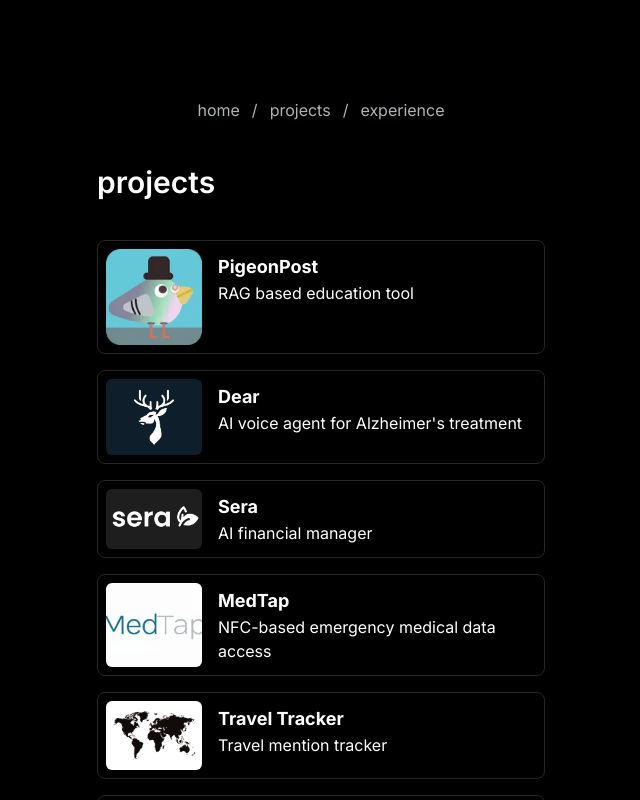
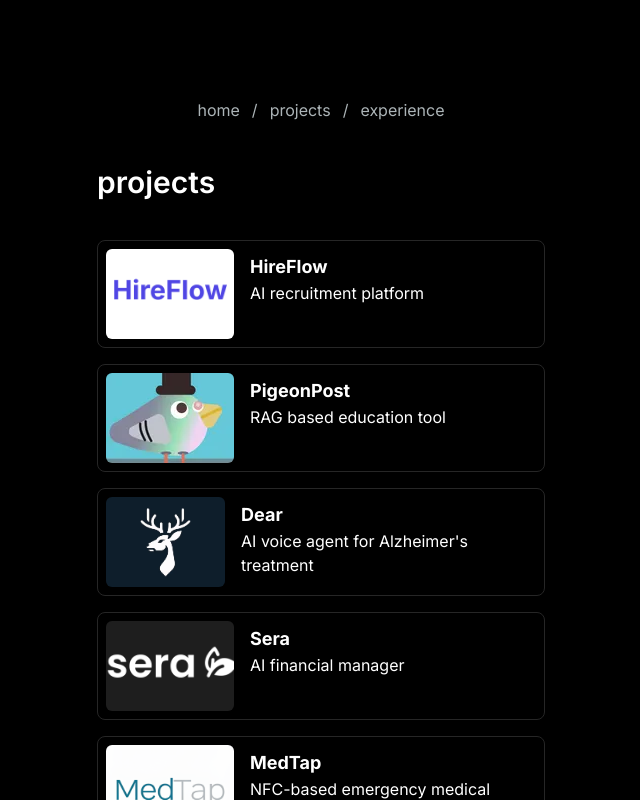
Before and after one commit to k-kochhar/portfolio, a Next.js app: page /projects in a window 1280 px wide. Shown: the top 800 px of the page, without its empty margins (319-959 px from the left). Built offline with nearby package versions, Linux system fonts and the light colour scheme.

Commit message:
[feat] added hoyahack + updated xp

```diff
--- a/app/components/Hero.js
+++ b/app/components/Hero.js
@@ -28,7 +28,7 @@ export function Hero() {
 						CS + ML @ University of Maryland
 					</h2>
                     <h2 className="text-md sm:text-xl font-semi mb-2 text-white">
-						4x Hackathon Winner
+						5x Hackathon Winner
 					</h2>
 					<p className="text-sm sm:text-md lg:w-96 sm:w-full mr-auto">
 						I&apos;m passionate about leveraging technology to solve real-world
--- a/app/experience/ExpCard.js
+++ b/app/experience/ExpCard.js
@@ -9,29 +9,29 @@ import { useState } from "react";
 export default function ExpCard({ data }) {
     const [isExpanded, setIsExpanded] = useState(false);
     return (
-        <div className="text-white max-w-md shadow-2xl rounded-lg transition-all p-2 pr-4 duration-300 ease-in-out border border-neutral-800 hover:border-white">
+        <div className="text-white w-[448px] min-h-[90px] shadow-2xl rounded-lg transition-all p-2 pr-4 duration-300 ease-in-out border border-neutral-800 hover:border-white">
 			{/* Static content */}
 			<div
-				className="flex overflow-hidden cursor-pointer"
+				className="flex overflow-hidden cursor-pointer h-[90px]"
 				onClick={() => setIsExpanded(!isExpanded)}
 			>
 				<Image
 					src={data.image}
 					alt="Project Thumbnail"
 					width={96}
-					height={0}
-					className="object-cover rounded-md"
+					height={60}
+					className="object-cover rounded-md w-32 h-18"
 				/>
 				<div className="pl-4 p-1">
-					<h2 className="text-lg text-white font-bold">{data.title}</h2>
-					<h2 className="text-md">{data.short}</h2>
+					<h2 className="text-lg text-white font-bold truncate">{data.title}</h2>
+					<h2 className="text-md line-clamp-2">{data.short}</h2>
 				</div>
 			</div>
 
 			{/* Expanded content */}
 			<div
 				className={`transition-all duration-500 ease-in-out overflow-hidden ${
-					isExpanded ? "max-h-[500px] opacity-100" : "max-h-0 opacity-0"
+					isExpanded ? "max-h-[800px] opacity-100 mt-4" : "max-h-0 opacity-0"
 				}`}
 			>
 				{isExpanded && (
--- a/app/experience/page.js
+++ b/app/experience/page.js
@@ -8,21 +8,21 @@ const project_data = [
 	{
 		data: {
 			id: 2,
-			title: "Software Engineer",
-			image: "/newEngauge.png",
+			title: "Founding Engineer",
+			image: "/Engauge.png",
 			description:
 				"Engauge is a platform designed to enhance student engagement by analyzing lecture interactions and providing summaries of engagement metrics, confusion areas, and more.",
             short: "Engauge",
 			contribution:
 				"I built a data pipeline for processing student engagement data, implemented NLP models for summarization, and applied clustering algorithms for identifying areas of confusion. I am also working on fine-tuning LLMs and integrating RAG models for more accurate insights.",
-			technologies: ["SpaCy", "Qdrant", "Ollama", "Whisper"],
+			technologies: ["Next.js", "PostgreSQL", "Supabase", "Gemini"],
 			project_link: "https://engauge.live",
 		},
 	},
 	{
 		data: {
 			id: 1,
-			title: "Founding Software Engineer",
+			title: "Founding Engineer",
 			image: "/CTFGuide.png",
 			description:
 				"CTFGuide is a cybersecurity education startup. It enables independent learning and provides AI " +
--- a/app/projects/ProjectCard.js
+++ b/app/projects/ProjectCard.js
@@ -9,29 +9,29 @@ export default function ProjectCard({ data }) {
 	const [isExpanded, setIsExpanded] = useState(false);
 
 	return (
-		<div className="text-white max-w-md shadow-2xl rounded-lg transition-all p-2 pr-4 duration-300 ease-in-out border border-neutral-800 hover:border-white">
+		<div className="text-white w-[448px] min-h-[90px] shadow-2xl rounded-lg transition-all p-2 pr-4 duration-300 ease-in-out border border-neutral-800 hover:border-white">
 			{/* Static content */}
 			<div
-				className="flex overflow-hidden cursor-pointer"
+				className="flex overflow-hidden cursor-pointer h-[90px]"
 				onClick={() => setIsExpanded(!isExpanded)}
 			>
 				<Image
 					src={data.image}
 					alt="Project Thumbnail"
 					width={96}
-					height={0}
-					className="object-cover rounded-md"
+					height={60}
+					className="object-cover rounded-md w-32 h-18"
 				/>
 				<div className="pl-4 p-1">
-					<h2 className="text-lg text-white font-bold">{data.title}</h2>
-					<h2 className="text-md">{data.short}</h2>
+					<h2 className="text-lg text-white font-bold truncate">{data.title}</h2>
+					<h2 className="text-md line-clamp-2">{data.short}</h2>
 				</div>
 			</div>
 
 			{/* Expanded content */}
 			<div
 				className={`transition-all duration-500 ease-in-out overflow-hidden ${
-					isExpanded ? "max-h-[500px] opacity-100" : "max-h-0 opacity-0"
+					isExpanded ? "max-h-[800px] opacity-100 mt-4" : "max-h-0 opacity-0"
 				}`}
 			>
 				{isExpanded && (
--- a/app/projects/page.js
+++ b/app/projects/page.js
@@ -7,6 +7,20 @@ import Link from "next/link"; // {{ edit_1 }}
 import { useState } from "react"; // {{ edit_2 }}
 
 const project_data = [
+	{
+		data: {
+			id: 11,
+			title: "HireFlow",
+			image: "/HireFlow.png",
+			notable_info: ["Winner of HoyaHacks 2025's Best Use of Terraform"],
+			description:
+				"HireFlow is an AI-powered recruitment platform that automates resume reviews, conducts NLP-powered screening calls, and generates unbiased candidate scores. By streamlining the early stages of hiring, it helps companies save time, reduce bias, and improve recruitment outcomes.",
+			short: "AI recruitment platform",
+			technologies: ["React", "Next.js", "Flask", "MongoDB", "Terraform"],
+			project_link: "https://devpost.com/software/hireflow",
+			repo_link: "https://github.com/k-kochhar/HireFlow",
+		},
+	},
 	{
 		data: {
 			id: 10,
@@ -62,9 +76,9 @@ const project_data = [
 			notable_info: ["Winner of HopHacks 2024's Patient Safety Track"],
 			description:
 				"MedTap provides instant access to critical medical data through NFC technology," +
-                "allowing first responders to quickly retrieve essential patient information in " +
-                "emergencies. This ensures timely and informed decision-making, improving patient " +
-                " safety and care outcomes.",
+				"allowing first responders to quickly retrieve essential patient information in " +
+				"emergencies. This ensures timely and informed decision-making, improving patient " +
+				" safety and care outcomes.",
 			short: "NFC-based emergency medical data access",
 			technologies: ["Next", "MongoDB", "Auth0"],
 			project_link: "https://devpost.com/software/medtap",
@@ -178,7 +192,9 @@ export default function Page() {
 						</button>
 					</Link>
 				</div>
-				<h1 className="text-3xl text-white font-semibold pl-4 pb-10">projects</h1>
+				<h1 className="text-3xl text-white font-semibold pl-4 pb-10">
+					projects
+				</h1>
 				<div className="flex flex-col gap-4 px-4">
 					{project_data.map((project) => {
 						return <ProjectCard key={project.data.id} data={project.data} />;
```
Also changed, not shown: public/HireFlow.png (added), public/engauge.png.
